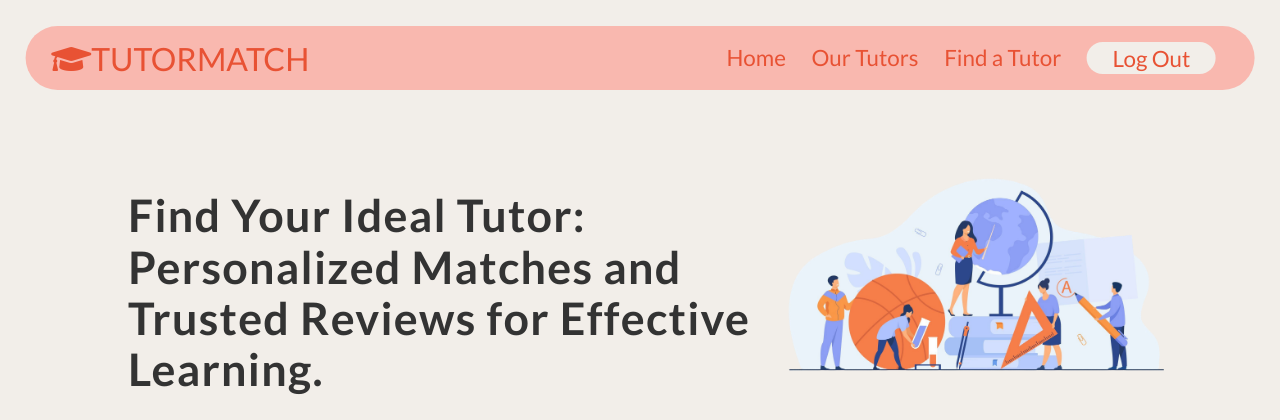
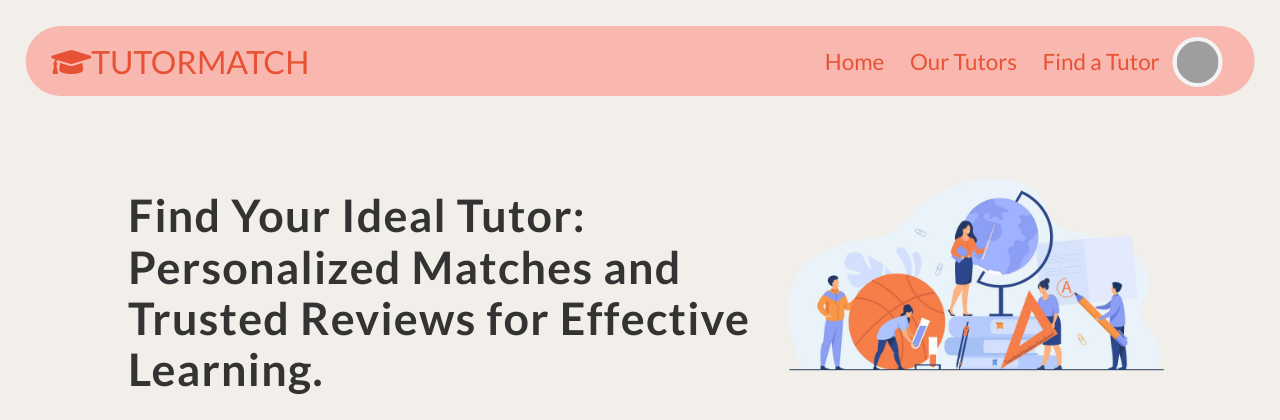
Before and after one commit to TutorMatch22/Tutor_Match, a Flask app: page / in a window 1280 px wide. Shown: the top 420 px of the page. Run offline with Flask 3, Linux system fonts and the light colour scheme; the visitor is signed in with stand-in values (Sample User, id 1); grey boxes are pictures that could not be loaded.

Commit message:
add profile img, show user profile when logged in

```diff
--- a/forms.py
+++ b/forms.py
@@ -1,7 +1,8 @@
 import re
 from flask_wtf import FlaskForm
-from wtforms import StringField, PasswordField, SubmitField
+from wtforms import StringField, PasswordField, SubmitField, FileField
 from wtforms.validators import DataRequired, EqualTo, Length, ValidationError, Email
+from flask_wtf.file import FileAllowed, FileRequired
 
 def password_requirements(form, field):
     password = field.data
@@ -28,4 +29,5 @@ class RegistrationForm(FlaskForm):
     #email = StringField('Email', validators=[DataRequired(), Email(),Length(max=255)]) #email addition
     password = PasswordField('Password', validators=[DataRequired(), password_requirements])
     confirm_password = PasswordField('Confirm Password', validators=[DataRequired(), EqualTo('password', message='Passwords must match')])
+    photo = FileField('Profile Picture', validators=[FileAllowed(['jpg', 'jpeg', 'png'], 'Images only!')])
     submit = SubmitField('Register')
--- a/main.py
+++ b/main.py
@@ -1,20 +1,22 @@
 # main.py
 from flask import Flask, render_template, request, redirect, url_for, flash, session
-
 from forms import LoginForm, RegistrationForm  # Import forms from forms.py
 from models import db, User, Tutor  # Import models from models.py
 from flask_mail import Mail, Message
+from flask_uploads import UploadSet, configure_uploads, IMAGES, patch_request_class
+from flask_login import current_user, LoginManager
+from werkzeug.utils import secure_filename
 import random # for generating random tutor data
 from faker import Faker # libraries for random tutor names
-from models import Tutor
 from datetime import datetime
+from functools import wraps
 import os
-from functools import wraps
 fake = Faker()
-app = Flask(__name__, template_folder=os.path.join(os.getcwd(), 'templates'))
-app.config['SECRET_KEY'] = '\x07\x8a\x9b\xe2\xb2*\x1f\xbd>\xe8\x8aT\xa0\xec\xb9V%i7v\xb0h\x9f\x14'
+app = Flask(__name__, static_folder='static', template_folder=os.path.join(os.getcwd(), 'templates'))
 
 basedir = os.path.abspath(os.path.dirname(__file__))
+app.config['SECRET_KEY'] = '\x07\x8a\x9b\xe2\xb2*\x1f\xbd>\xe8\x8aT\xa0\xec\xb9V%i7v\xb0h\x9f\x14'
+app.config['UPLOADED_PHOTOS_DEST'] = os.path.join(basedir, 'static/users-profiles')
 app.config['SQLALCHEMY_DATABASE_URI'] = f'sqlite:///{os.path.join(basedir, "instance", "tutors.db")}'
 app.config['SQLALCHEMY_TRACK_MODIFICATIONS'] = False
 
@@ -26,12 +28,15 @@ app.config['SQLALCHEMY_TRACK_MODIFICATIONS'] = False
 #app.config['MAIL_PASSWORD'] = 'TutorMatch$1234'  # **Add your email password**
 
 #mail = Mail(app)
+
 # initialize the database with the Flask app
 db.init_app(app)
 
 @app.route('/')
 def home():
-    return render_template('index.html')
+    user_id = session.get('user_id')
+    user = User.query.get(user_id) if user_id else None
+    return render_template('index.html', user=user)
 
 @app.route('/login', methods=['GET', 'POST'])
 def login():
@@ -41,13 +46,13 @@ def login():
         user = User.query.filter_by(username=form.username.data).first()
         if user and user.password == form.password.data:
             session['user_id'] = user.id
+            print(user.photo_path)
             flash(f'Logged in successfully as {form.username.data}!', 'success')
             # added next tp redirect to the page the user was trying to access before logging in
             return redirect(next_page) if next_page else redirect(url_for('home'))
         else:
             flash('Login Unsuccessful. Please check username and password.', 'danger')
     return render_template('logIn.html', form=form)
-
 
 @app.route('/logout')
 def logout():
@@ -67,6 +72,10 @@ def login_required(f):
         return f(*args, **kwargs)
     return decorated_function
 
+photos = UploadSet('photos', IMAGES)
+configure_uploads(app, photos)
+patch_request_class(app)
+os.makedirs(app.config['UPLOADED_PHOTOS_DEST'], exist_ok=True)
 
 @app.route('/register', methods=['GET', 'POST'])
 def register():
@@ -76,14 +85,29 @@ def register():
         if existing_user:
             flash(f'Username "{form.username.data}" is already taken. Please choose a different one.', 'danger')
             return render_template('register.html', form=form)
-        new_user = User(username=form.username.data, password=form.password.data)#email=form.email.data
+
+        photo = form.photo.data
+        filename = secure_filename(photo.filename)
+        username = form.username.data
+        photo_path = os.path.join(app.config['UPLOADED_PHOTOS_DEST'], username + filename)
+        photo.save(photo_path)  # Save to server
+
+        # Store relative path or filename in the database
+        new_user = User(
+            username=form.username.data,
+            password=form.password.data,
+            photo_path=f"users-profiles/{username + filename}"
+        )
+
         db.session.add(new_user)
         db.session.commit()
+
         #email message start
         #msg = Message('Welcome to Tutor Match!', recipients=[form.email.data])
         #msg.body = f'Hello {form.username.data},\n\nThank you for registering with Tutor Match!'
         #mail.send(msg)
         #email message end
+
         flash(f'Account created for {form.username.data}!', 'success')
         return redirect(url_for('login'))
     else:
@@ -91,6 +115,7 @@ def register():
             for error in errors:
                 flash(f'{error}', 'danger')
 
+    # Render the profile page with the user data and image path
     return render_template('register.html', form=form)
 
 def generate_random_time_slots():
@@ -124,7 +149,7 @@ def generate_random_time_slots():
 
     return ', '.join(slots)
 
-image_folder = 'static/tutors-profiles' # folder containing profile images
+image_folder = 'static/tutors-profiles' # folder containing tutor profile images
 
 # all image files in the directory
 def get_image_list(folder):
@@ -135,7 +160,6 @@ def truncate_text(text, max_length=100):
     if len(text) > max_length:
         return text[:max_length] + '...'
     return text
-
 
 @app.route('/tutors')
 def tutors():
--- a/models.py
+++ b/models.py
@@ -15,7 +15,7 @@ class User(db.Model):
     username = db.Column(db.String(100), nullable=False, unique=True)
     #email = db.Column(db.String(255), unique=True, nullable=False)#email added 120->200
     password = db.Column(db.String(100), nullable=False)
-
+    photo_path = db.Column(db.String(120), nullable=False)
 
 class Tutor(db.Model):
     id = db.Column(db.Integer, primary_key=True)
--- a/static/js/main.js
+++ b/static/js/main.js
@@ -16,6 +16,24 @@ $(document).ready(function(){
             $('header').removeClass('header-active');
         }
     });
+
+    // Toggle dropdown visibility
+    function toggleDropdown() {
+        document.getElementById("myDropdown").classList.toggle("show");
+    }
+
+    // Close the dropdown if clicked outside
+    window.onclick = function (event) {
+        if (!event.target.matches('.dropbtn')) {
+            let dropdowns = document.getElementsByClassName("dropdown-content");
+            for (let i = 0; i < dropdowns.length; i++) {
+                let openDropdown = dropdowns[i];
+                if (openDropdown.classList.contains('show')) {
+                openDropdown.classList.remove('show');
+                }
+            }
+        }
+    }
 
     // Show the search arrow when search bar is not empty
     $('#keyword').on('input', function() {
--- a/static/styles.css
+++ b/static/styles.css
@@ -38,7 +38,7 @@ header {
     display: flex;
     align-items: center;
     justify-content: space-between;
-    padding: 1rem 2rem;
+    padding: .5rem 2rem;
     z-index: 1000;
     transition: .2s;
 }
@@ -106,6 +106,51 @@ header .navbar ul li a.login-btn:hover {
 header .fa-times {
     transform: rotate(180deg);
     color: var(--red);
+}
+
+.user-profile {
+    width: 50px;
+    height: 50px;
+    padding: 2px;
+    margin: 0;
+    border-radius: 50%;
+    border: 2px solid #f3f3f3;
+    background-color: #f3f3f3;
+    cursor: pointer;
+}
+
+.none-dropdown {
+    display: none;
+}
+
+.dropdown {
+    position: relative;
+    display: inline-block;
+    padding-top: .4rem;
+    margin-right: .5rem;
+}
+
+.dropdown-content {
+    display: none;
+    position: absolute;
+    background-color: #f1f1f1;
+    width: 100px;
+    box-shadow: 0px 8px 16px 0px rgba(0, 0, 0, 0.2);
+    z-index: 1;
+}
+
+.dropdown-content a {
+    color: black;
+    padding: 10px 15px;
+    text-decoration: none;
+    display: block;
+}
+
+.dropdown-content a:hover { background-color: #ddd; }
+.dropdown:hover .dropdown-content { display: block; }
+.dropdown:hover .dropbtn { background-color: var(--darkblue); }
+.dropdown-content.show {
+    display: block;
 }
 
 .home {
@@ -718,6 +763,18 @@ body {
         display: inline-block;
     }
 
+    .user-profile {
+        display: none;
+    }
+
+    .dropdown-content {
+        display: none;
+    }
+
+    .none-dropdown {
+        display: inline-block;
+    }
+
     .home {
         min-height: 60vh;
     }
@@ -878,6 +935,18 @@ body {
         display: inline-block;
     }
 
+    .user-profile {
+        display: none;
+    }
+
+    .dropdown-content {
+        display: none;
+    }
+
+    .none-dropdown {
+        display: inline-block;
+    }
+
     .home {
         min-height: 35vh;
         padding-top: 10rem;
--- a/templates/index.html
+++ b/templates/index.html
@@ -19,7 +19,17 @@
             <li><a href="{{ url_for('tutors') }}">Our Tutors</a></li>
             <li><a href="{{ url_for('filter_tutors_subject') }}">Find a Tutor</a></li>
             {% if session.get('user_id') %}
-                <li><a href="{{ url_for('logout') }}" class="login-btn">Log Out</a></li>
+                <div class="dropdown">
+                    <img src="{{  url_for('static', filename=user.photo_path) }}" alt="Profile Image" class="dropbtn user-profile" onclick="toggleDropdown()">
+                    <div class="dropdown-content" id="myDropdown">
+                        <a href="{{ url_for('logout') }}">Log Out</a>
+                        <a href="#">My sessions</a>
+                    </div>
+                </div>
+                <div class="none-dropdown">
+                    <li><a href="{{ url_for('logout') }}">Log Out</a></li>
+                    <li><a href="#">My sessions</a></li>
+                </div>
             {% else %}
                 <li><a href="{{ url_for('login') }}" class="login-btn">Log In</a></li>
             {% endif %}
--- a/templates/register.html
+++ b/templates/register.html
@@ -31,7 +31,7 @@
     <section class="signin-signup-body">
         <div class="container">
             <div class="signin-signup signup-half">
-                <form action="{{ url_for('register') }}" method="POST" class="signin-signup-form signup-form">
+                <form action="{{ url_for('register') }}" method="POST" class="signin-signup-form signup-form" enctype="multipart/form-data">
                     <h1 class="form-title">Sign Up</h1>
                     {{ form.hidden_tag() }}
                     <div class="input-field">
@@ -48,6 +48,10 @@
                         <i class="fas fa-key"></i>
                         {{ form.confirm_password(placeholder="Confirm your password") }}
                         <label for="password" style="display: none;">{{ form.confirm_password.label }}</label>
+                    </div>
+                    <div>
+                        <h4 style="padding-bottom: .25rem;">Select your profile picture:</h4>
+                        {{ form.photo }}
                     </div>
                     <div class="form-group">
                         {{ form.submit(class_="signin-signup-btn", value="Sign up") }}
```
Also changed, not shown: static/users-profiles/Nguyen16user0.png (added), static/users-profiles/Nguyen17user7.png (added), static/users-profiles/Nguyen18user0.png (added), 2 other files.
